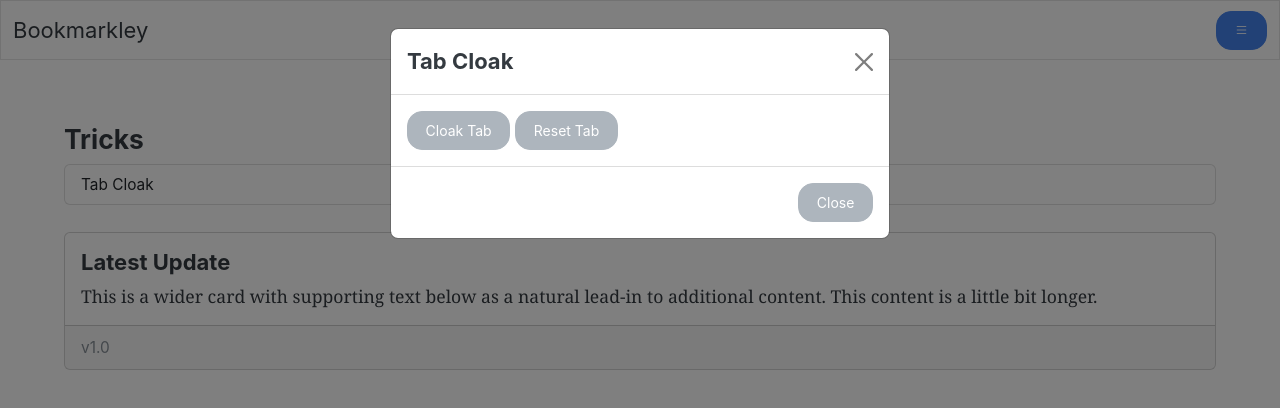
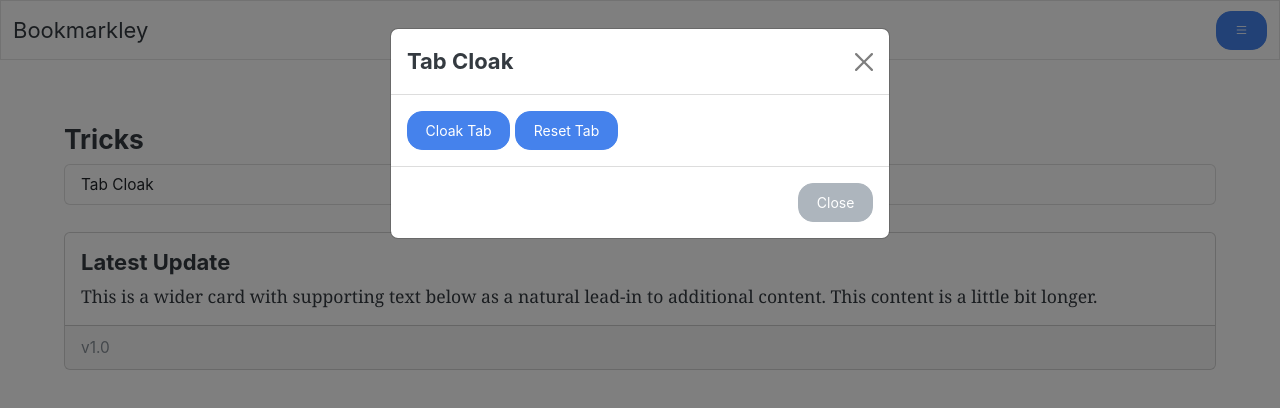
Before and after one commit to Parsvel/Bookmarkley, a plain HTML site: page scriptgui.html in a window 1280 px wide. Both pictures are taken after a click on the button "Tab Cloak". Drawn offline with nearby package versions, Linux system fonts and the light colour scheme.

Commit message:
Update script

```diff
--- a/scriptgui.html
+++ b/scriptgui.html
@@ -71,8 +71,8 @@
                     <button type="button" class="btn-close" data-bs-dismiss="modal" aria-label="Close"></button>
                 </div>
                 <div class="modal-body">
-                    <button id="cloakTabButton" type="button" class="btn btn-secondary">Cloak Tab</button>
-                    <button id="resetTabButton" type="button" class="btn btn-secondary">Reset Tab</button>
+                    <button id="cloakTabButton" type="button" class="btn btn-primary">Cloak Tab</button>
+                    <button id="resetTabButton" type="button" class="btn btn-primary">Reset Tab</button>
                 </div>
                 <div class="modal-footer">
                     <button type="button" class="btn btn-secondary" data-bs-dismiss="modal">Close</button>
```
